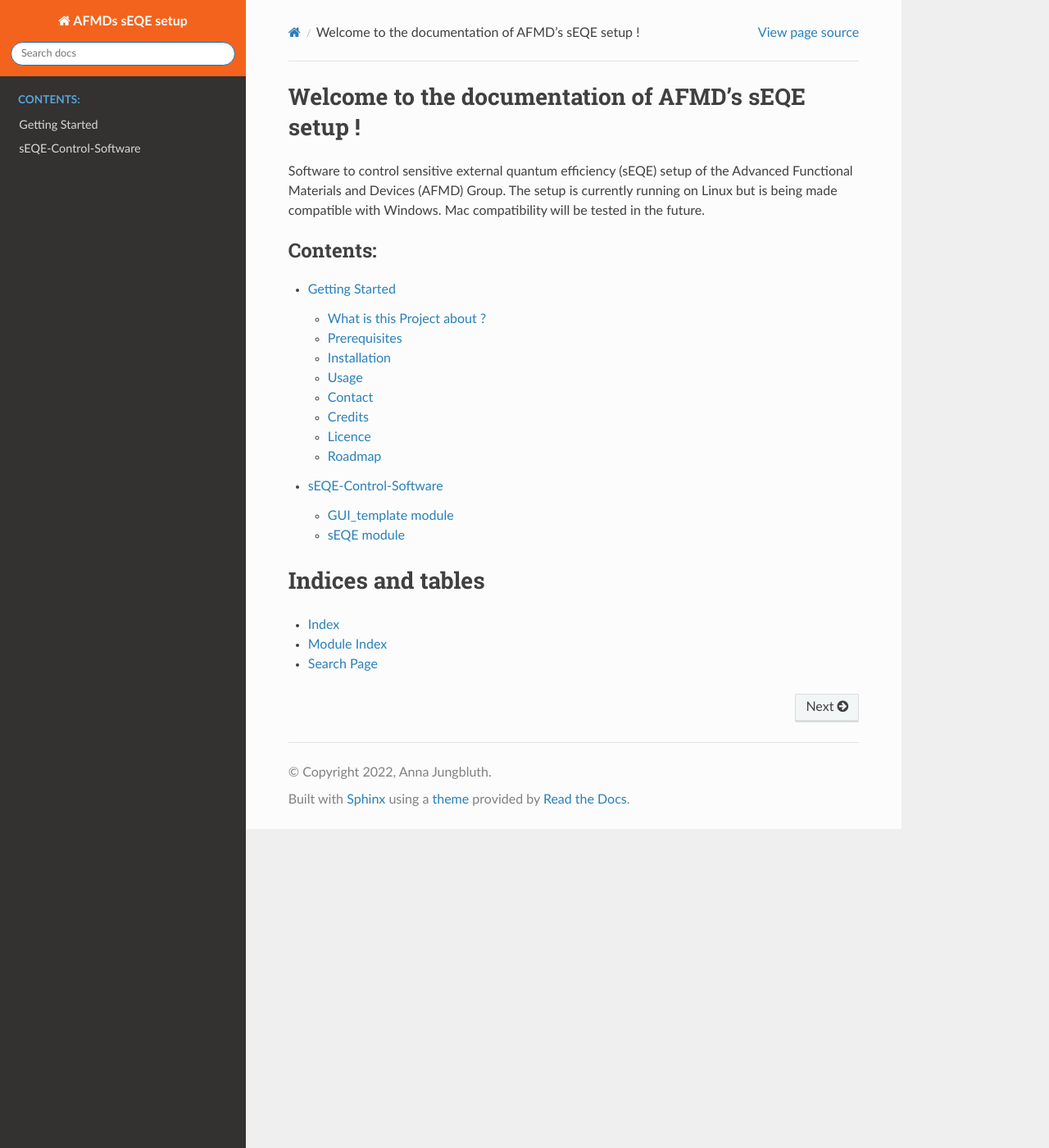
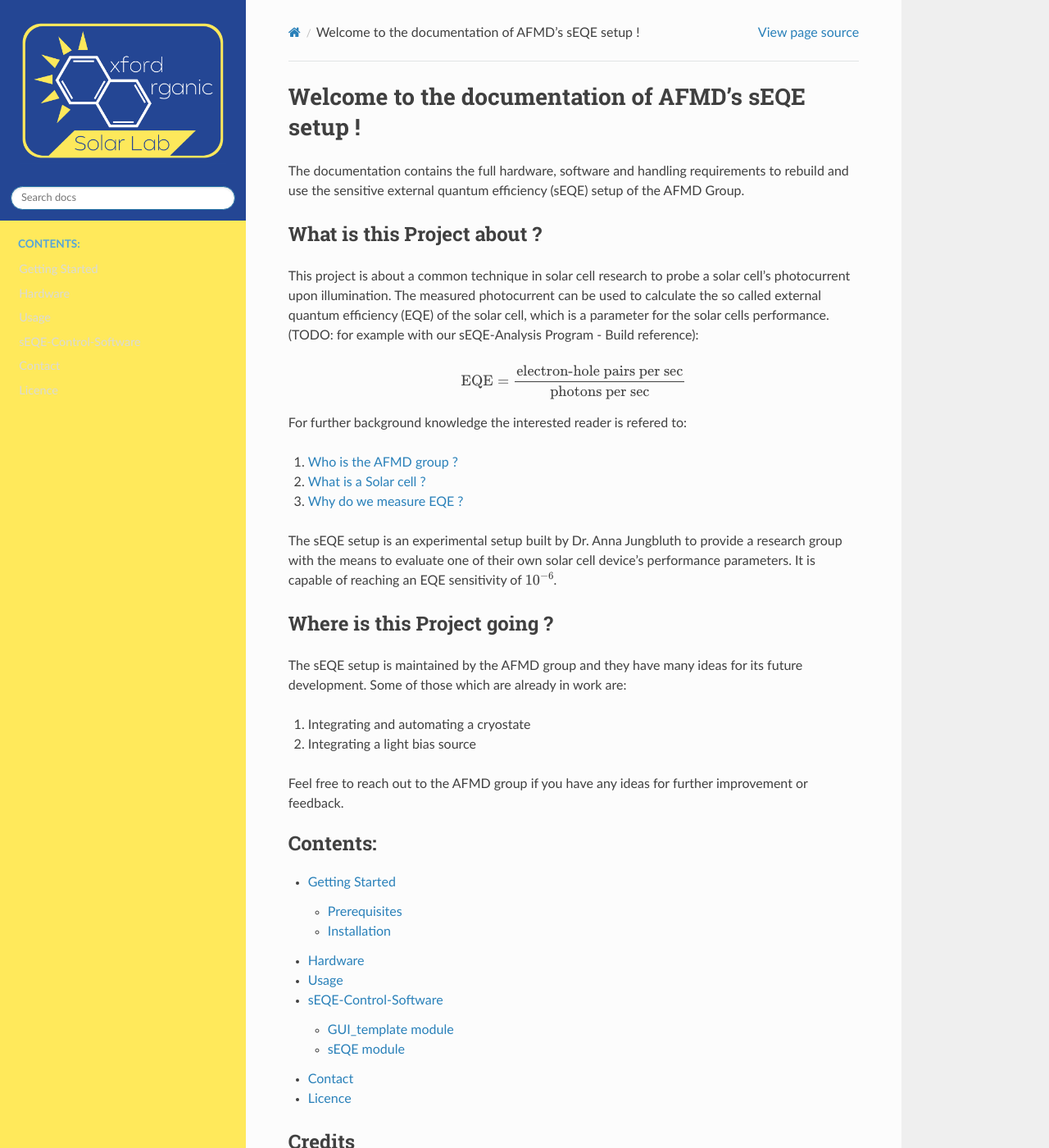
Before and after one commit to mzjswjz/sEQE-Setup_Mac, a Sphinx documentation site: the page built from docs/source/index.rst, in a window 1280 px wide and 1400 px high. Shown: the whole window at 82% size. Built offline with Sphinx 7.4.7 and the Read the Docs theme 2.0.0, drawn with Linux system fonts in a browser that asks for light colours; some of the changed text lies outside the part shown.

Commit message:
Updated Sphinx documentation
Changed TOC via adding more .rst files like licence.rst , contact.rst etc and layout with Kates logo and colours

```diff
--- a/docs/source/_templates/layout.html
+++ b/docs/source/_templates/layout.html
@@ -4,11 +4,12 @@
   <style>
     /* Sidebar header (and topbar for mobile) */
     .wy-side-nav-search, .wy-nav-top {
-      background: #F3631D;
+      background: #244694; <!-- #F3631D -->
     }
     /* Sidebar */
     .wy-nav-side {
-      background: #343131;
+      background: #ffe95b; <!-- #343131 -->
     }
   </style>
 {% endblock %}
+y
--- a/docs/source/conf.py
+++ b/docs/source/conf.py
@@ -27,6 +27,8 @@ extensions = [
    'sphinx.ext.napoleon',
    'sphinx.ext.viewcode',
    'sphinxcontrib.pdfembed',
+   'sphinx.ext.autosectionlabel',
+   'sphinx.ext.githubpages',
 
 ]
 
@@ -40,3 +42,8 @@ exclude_patterns = []
 
 html_theme = "sphinx_rtd_theme"
 html_static_path = ['_static','_assets']
+html_logo = "AFMD_logo.png"
+html_theme_options = {
+    'logo_only': True,
+    'display_version': False,
+}
--- /dev/null
+++ b/docs/source/contact.rst
@@ -0,0 +1,4 @@
+Contact
+=======
+TODO: Discuss with Moritz, Anna and Ming
+The sEQE setup is being used by the AFMD group and currently (Oct 2022) supervised by Ming Zhu.
--- /dev/null
+++ b/docs/source/hardware.rst
@@ -0,0 +1,3 @@
+Hardware
+========
+TODO: Fill out with details about the setup's structural design, part names, vendors etc.
--- a/docs/source/index.rst
+++ b/docs/source/index.rst
@@ -6,15 +6,53 @@
 Welcome to the documentation of AFMD's sEQE setup !
 ===========================================================================================
 
-Software to control sensitive external quantum efficiency (sEQE) setup of the Advanced Functional Materials and Devices (AFMD) Group. The setup is currently running on Linux but is being made compatible with Windows. Mac compatibility will be tested in the future.
+The documentation contains the full hardware, software and handling requirements to rebuild and use the sensitive external quantum efficiency (sEQE) setup of the AFMD Group.
+
+
+What is this Project about ?
+----------------------------
+This project is about a common technique in solar cell research to probe a solar cell's photocurrent upon illumination. The measured photocurrent can be used to calculate the so called external quantum efficiency (EQE) of the solar cell, which is a parameter for the solar cells performance. (TODO: for example with our sEQE-Analysis Program - Build reference):
+
+.. math::
+	\text{EQE} = \frac{\text{electron-hole pairs per sec}}{\text{photons per sec}}
+
+For further background knowledge the interested reader is refered to:
+
+1. `Who is the AFMD group ? <https://www.physics.ox.ac.uk/research/group/advanced-functional-materials-and-devices-afmd-group>`_
+
+2. `What is a Solar cell ? <https://en.wikipedia.org/wiki/Solar_cell>`_
+
+3. `Why do we measure EQE ? <https://en.wikipedia.org/wiki/Quantum_efficiency#Quantum_efficiency_of_solar_cells>`_
+
+The sEQE setup is an experimental setup built by Dr. Anna Jungbluth to provide a research group with the means to evaluate one of their own solar cell device's performance parameters. It is capable of reaching an EQE sensitivity of :math:`10^{-6}`.
+
+
+
+Where is this Project going ?
+-----------------------------
+The sEQE setup is maintained by the AFMD group and they have many ideas for its future development. Some of those which are already in work are:
+
+1. Integrating and automating a cryostate
+
+2. Integrating a light bias source
+
+Feel free to reach out to the AFMD group if you have any ideas for further improvement or feedback.
 
 .. toctree::
    :maxdepth: 2
    :caption: Contents:
 
    README
+   hardware
+   usage
    modules
+   contact
+   licence
 
+
+Credits
+-------
+TODO: Mention AFMD members and third party package authors
 
 Indices and tables
 ==================
--- /dev/null
+++ b/docs/source/licence.rst
@@ -0,0 +1,3 @@
+Licence
+=======
+TODO: Discuss with Moritz, Anna and Ming
--- /dev/null
+++ b/docs/source/usage.rst
@@ -0,0 +1,6 @@
+Usage
+=====
+
+The setup is currently running on Linux but is being made compatible with Windows. Mac compatibility will be tested in the future.
+
+:pdfembed:`src:_static/sEQE_measurement_User_Guide.pdf, height:800, width:650, align:middle`.
```
Also changed, not shown: docs/source/README.rst (+4 -42 lines), docs/source/AFMD_logo.png (added).
